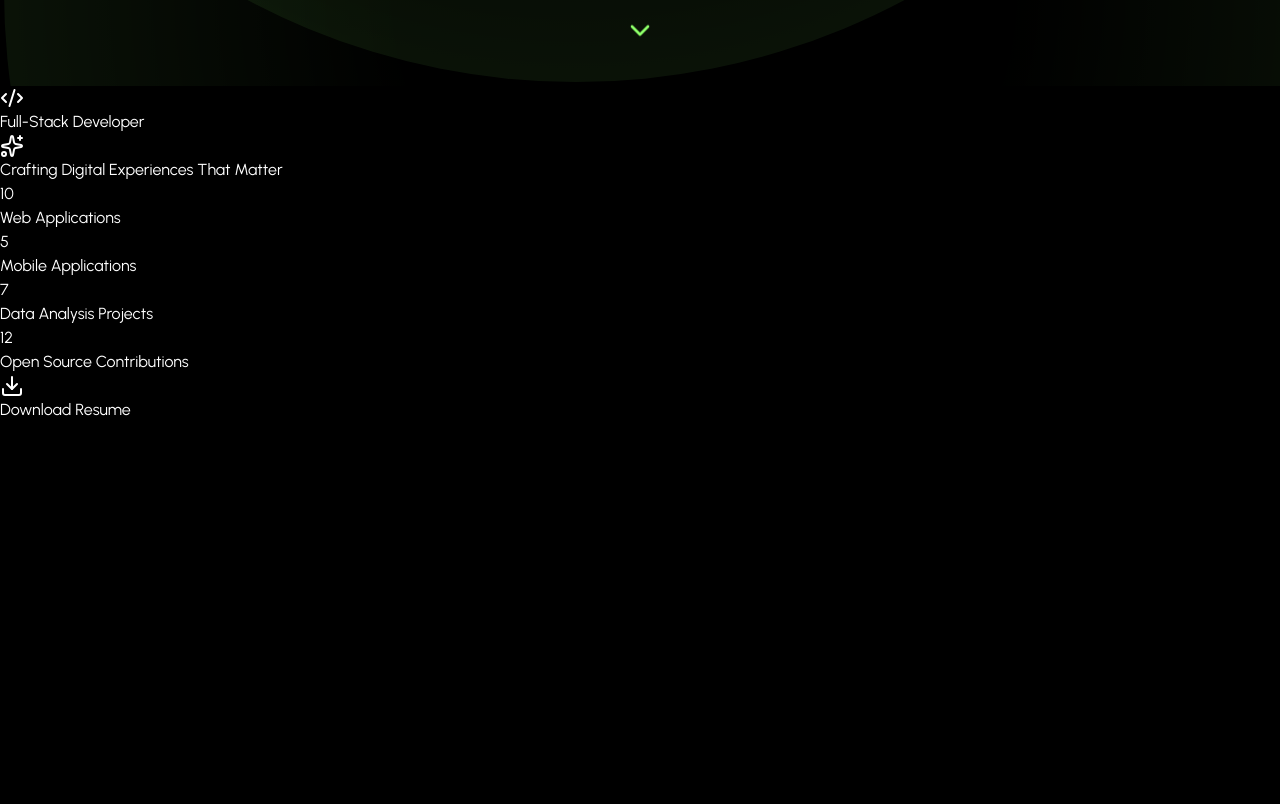
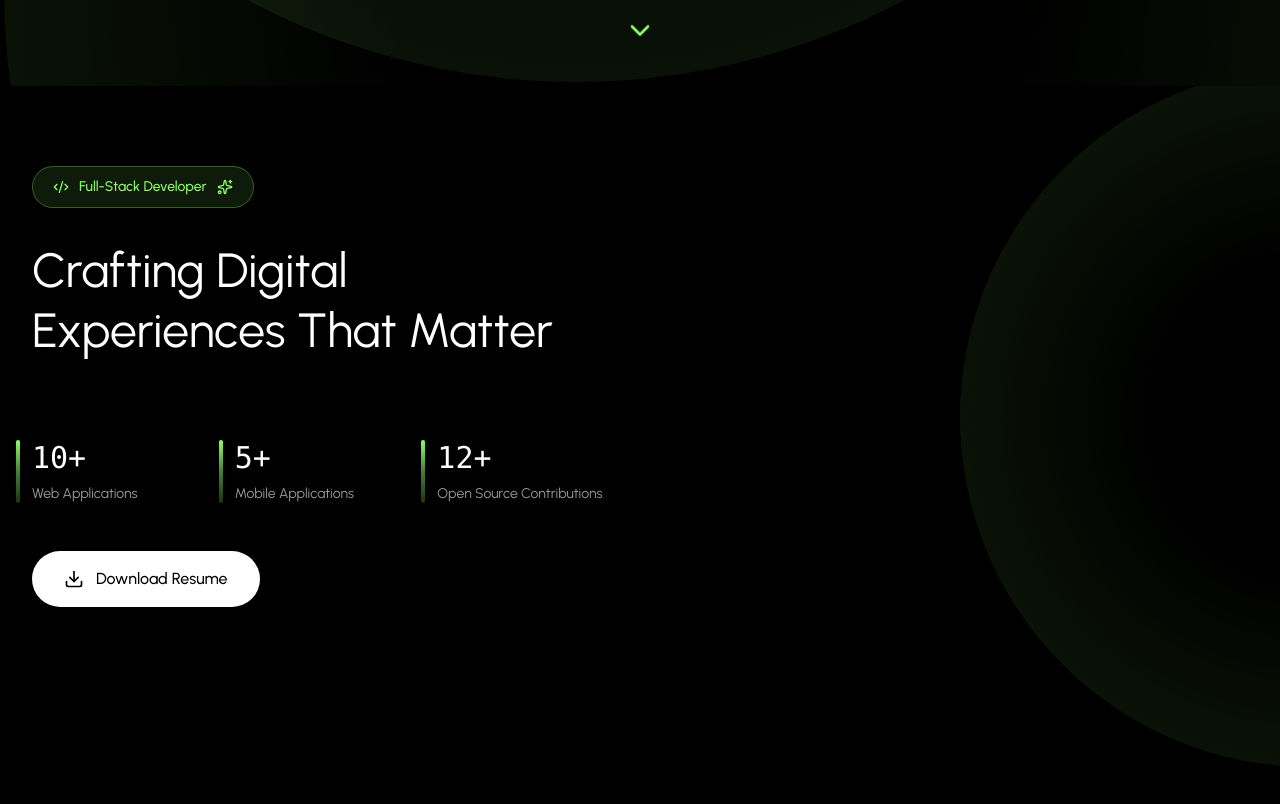
Before and after one commit to tajwone17/portfolio-tajwone, a React (Vite) app: page / in a window 1280 px wide. Shown: the part 800-1604 px from the top of the page. Built offline with nearby package versions, Linux system fonts and the light colour scheme.

Commit message:
feat: enhance About section layout and update resume path format

```diff
--- a/src/components/sections/About.jsx
+++ b/src/components/sections/About.jsx
@@ -23,41 +23,41 @@ export default function About() {
     { name: "MongoDB", icon: SiMongodb, color: "#47A248" },
   ];
   return (
-    <section id="about" className="">
+    <section id="about" className="relative py-20 bg-black overflow-hidden">
       <RadialGradientBackground variant="about" />
-      <div className="">
+      <div className="relative z-10 max-w-7xl mx-auto px-4 sm:px-6 lg:px-8">
         {/* Main Grid */}
-        <div className="">
+        <div className="grid grid-cols-1 lg:grid-cols-2 gap-16 items-center mb-20">
           {/* Left Column-content */}
-          <div className="">
-            <div className="">
+          <div className="flex flex-col gap-12">
+            <div className="flex flex-col gap-8">
               <FadeIn delay={60}>
-                <div className="">
-                  <Code2 className="" />
-                  <span className="">Full-Stack Developer</span>
-                  <Sparkles className="" />
+                <div className="inline-flex items-center gap-2.5 px-5 py-2.5 border border-primary/30 bg-primary/10 rounded-full w-fit">
+                  <Code2 className="w-4 h-4 text-primary" />
+                  <span className="text-sm text-primary font-medium">Full-Stack Developer</span>
+                  <Sparkles className="w-4 h-4 text-primary" />
                 </div>
               </FadeIn>
               <FadeIn delay={100}>
-                <h2 className="">Crafting Digital Experiences That Matter</h2>
+                <h2 className="text-4xl lg:text-5xl font-normal text-white leading-tight">Crafting Digital Experiences That Matter</h2>
               </FadeIn>
               <FadeIn delay={200}>
-                <div className="">
+                <div className="flex flex-col gap-4">
                   {PERSONAL_INFO.bio.map((paragraph, index) => {
-                    <p key={index} className="">
+                    <p key={index} className="text-base text-white/70 leading-relaxed">
                       {paragraph}
-                    </p>;
+                    </p>
                   })}
                 </div>
               </FadeIn>
             </div>
             <FadeIn delay={300}>
-              <div className="">
+              <div className="grid grid-cols-3 gap-8">
                 {ABOUT_STATS.map((stat, index) => (
-                  <div key={index} className="">
-                    <div className=""></div>
-                    <div className="">{stat.value}</div>
-                    <p className="">{stat.label}</p>
+                  <div key={index} className="relative">
+                    <div className="absolute -left-4 top-0 w-1 h-full bg-linear-to-b from-primary via-primary/50 to-primary/20 rounded-full"></div>
+                    <div className="text-3xl font-normal text-white mb-2 font-mono">{stat.value}</div>
+                    <p className="text-sm text-white/60 leading-snug">{stat.label}</p>
                   </div>
                 ))}
               </div>
@@ -66,9 +66,9 @@ export default function About() {
             <FadeIn delay={400}>
               <button
                 onClick={() => window.open(PERSONAL_INFO.resume, "_blank")}
-                className=""
+                className="inline-flex items-center gap-3 bg-white hover:bg-white/90 text-black rounded-full px-8 py-4 text-base font-medium transition-all duration-300 w-fit group"
               >
-                <Download className="" />
+                <Download className="w-5 h-5 group-hover:translate-y-0.5 transition-transform duration-300" />
                 Download Resume
               </button>
             </FadeIn>
--- a/src/utils/constants.js
+++ b/src/utils/constants.js
@@ -4,7 +4,7 @@ export const PERSONAL_INFO = {
   email: "tajwone248tc@gmail.com",
   location: "New York, USA",
   tagline: "Building seamless web experiences",
-  resume: "/resume.pdf",
+  resume: "/Resume.pdf",
   bio: [
     "Passionate developer with 5+ years of experience in building web applications.",
     "Skilled in JavaScript, React, Node.js, and Python.",
@@ -25,10 +25,9 @@ export const STATS = [
   { label: "Awards Won", value: "3+" },
 ];
 export const ABOUT_STATS = [
-  { label: "Web Applications", value: 10 },
-  { label: "Mobile Applications", value: 5 },
-  { label: "Data Analysis Projects", value: 7 },
-  { label: "Open Source Contributions", value: 12 },
+  { label: "Web Applications", value: "10+" },
+  { label: "Mobile Applications", value: "5+" },
+  { label: "Open Source Contributions", value: "12+" },
 ];
 export const NAV_LINKS = [
   { id: "about", label: "About" },
```
